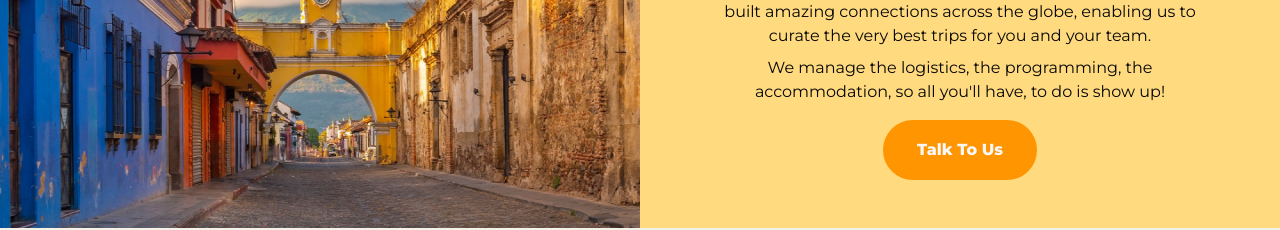
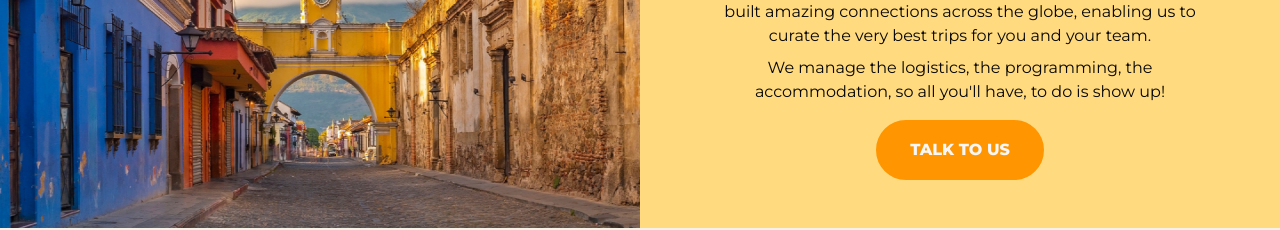
Before and after one commit to rushi444/noma-main, a Next.js app: page /powered-by-noma in a window 1280 px wide. Shown: the part 2040-2270 px from the top of the page. Built offline with nearby package versions, Linux system fonts and the light colour scheme; a web font is replaced by a local one.

Commit message:
The text in the button needs to be capitalize.

```diff
--- a/components/Team-retreats/PoweredByNoma.jsx
+++ b/components/Team-retreats/PoweredByNoma.jsx
@@ -18,11 +18,12 @@ const WhyNoma = () => {
 
         <div className="max-w-[514px] w-full flex flex-col gap-2 pt-3 text-[#070707] text-center text-xs font-Montserrat lg:text-base font-normal">
           <p>
-            We're community builders. Together, with you, we aim to reach world to bring curated workations and lasting memories.
+            We're community builders. Together, with you, we aim to reach world
+            to bring curated workations and lasting memories.
           </p>
           <p>
-            There are 8 billion people on Earth. We'll bring them the world. At Noma,
-            we are experts in providing a curated experience that not only
+            There are 8 billion people on Earth. We'll bring them the world. At
+            Noma, we are experts in providing a curated experience that not only
             promises to be productive for your team but entertaining and
             culturally integrated.
           </p>
@@ -43,7 +44,7 @@ const WhyNoma = () => {
             type="submit"
             className="bg-[#FF9500] rounded-full px-4 lg:px-8 py-2 lg:py-4 border-[2px] border-[#FF9500] text-[#F7F7F7] font-Montserrat text-xs lg:text-base font-extrabold leading-normal hover:bg-transparent hover:text-[#FF9500] duration-300 ease-in-out mx-auto"
           >
-            Talk To Us
+            TALK TO US
           </button>
         </div>
       </div>
```
